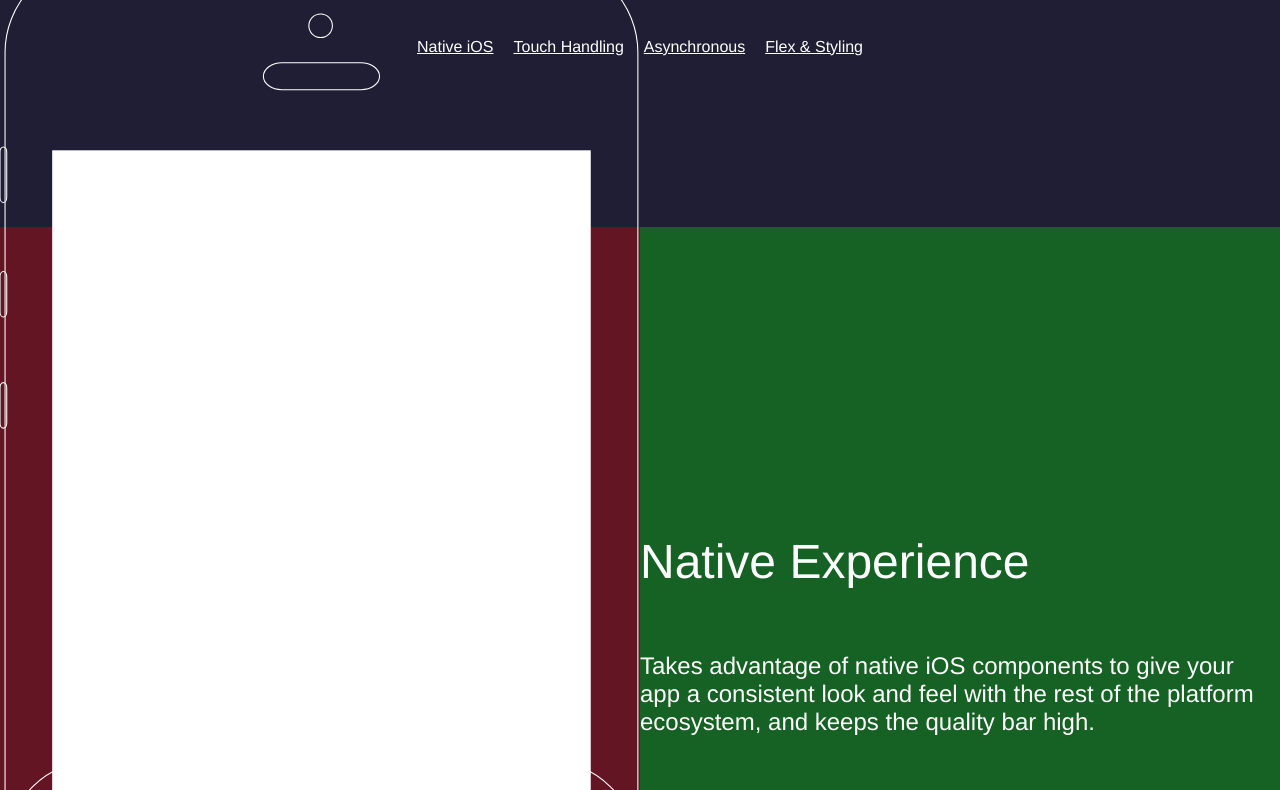
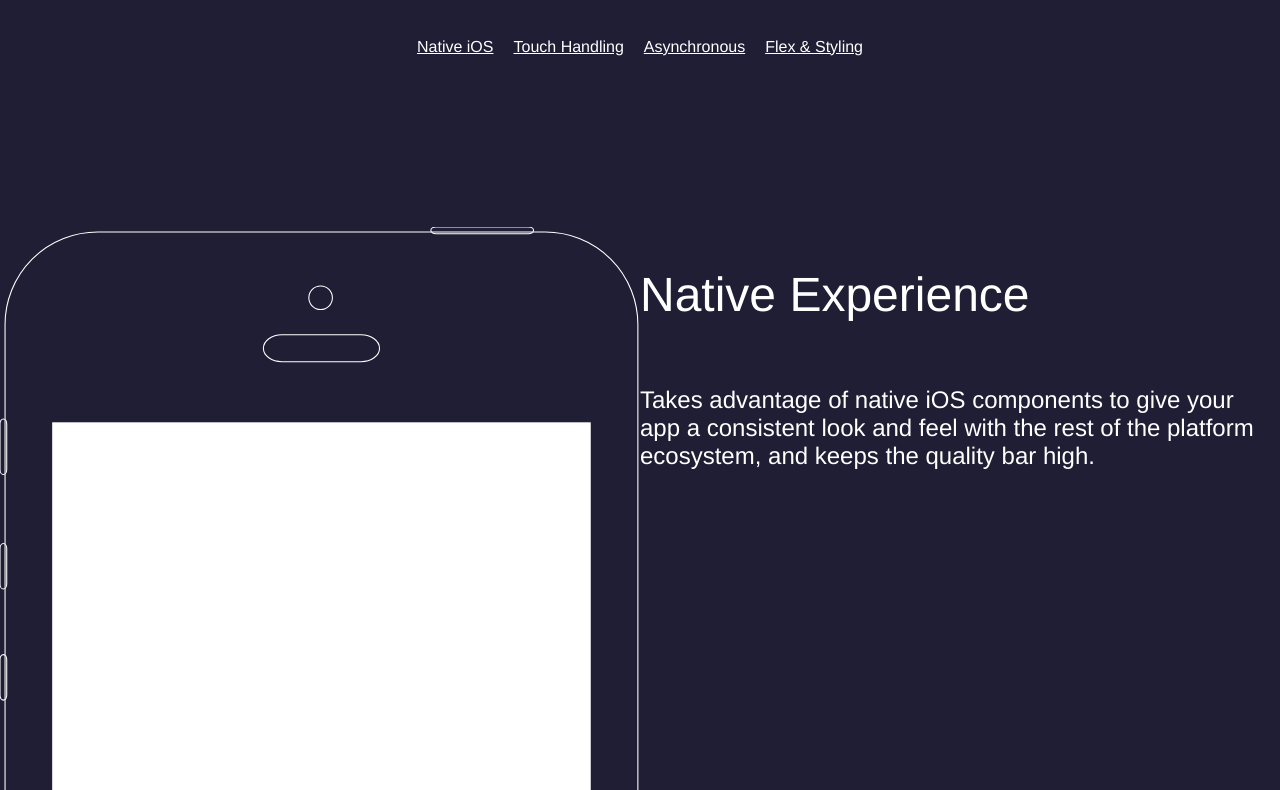
Before and after one commit to zhenhappy/sike-react-ilovereact, a website: page index.html in a window 1280 px wide. Shown: the part 573-1363 px from the top of the page. Drawn offline with Linux system fonts and the light colour scheme.

Commit message:
第二个任务优化

```diff
--- a/bundle/app.css
+++ b/bundle/app.css
@@ -422,33 +422,15 @@ td,
 th {
   padding: 0;
 }
-
 body, div, span {
   box-sizing: border-box;
   position: relative;
 
-  display: -webkit-box;
-
-  display: -webkit-flex;
-
-  display: -ms-flexbox;
-
   display: flex;
-  -webkit-box-orient: vertical;
-  -webkit-box-direction: normal;
-  -webkit-flex-direction: column;
-      -ms-flex-direction: column;
-          flex-direction: column;
-  -webkit-box-pack: center;
-  -webkit-justify-content: center;
-      -ms-flex-pack: center;
-          justify-content: center;
-  -webkit-flex-shrink: 0;
-      -ms-flex-negative: 0;
-          flex-shrink: 0;
-  -webkit-align-content: flex-start;
-      -ms-flex-line-pack: start;
-          align-content: flex-start;
+  flex-direction: column;
+  align-items: stretch;
+  flex-shrink: 0;
+  align-content: flex-start;
 
   border: 0 solid black;
   margin: 0;
@@ -458,7 +440,9 @@ body, div, span {
 body {
   background-color: #1F1E34;
   color: #FFF;
-  font-family: "Avenir Next", "HelveticaNeue-Light", "Helvetica Neue Light", "Helvetica Neue", Helvetica, Arial, "Lucida Grande", sans-serif;
+  font-family: "Avenir Next",
+      "HelveticaNeue-Light", "Helvetica Neue Light", "Helvetica Neue", Helvetica,
+      Arial, "Lucida Grande", sans-serif;
   font-weight: 100;
 }
 
@@ -487,15 +471,32 @@ a:hover {
   text-decoration: none;
 }
 
-/* 第二块区域*/
+/* 第一块区域*/
 .section {
   /*background-color: rgba(255,0,0,0.3);
   border: 2px solid #FFF;*/
+  height: 100vh;
   -webkit-box-align: center;
   -webkit-align-items: center;
       -ms-flex-align: center;
           align-items: center;
-  height: 100vh;
+  -webkit-box-pack: center;
+  -webkit-justify-content: center;
+      -ms-flex-pack: center;
+          justify-content: center;
+  -webkit-box-orient: horizontal;
+  -webkit-box-direction: normal;
+  -webkit-flex-direction: row;
+      -ms-flex-direction: row;
+          flex-direction: row;
+}
+
+.section:nth-child(1) {
+  -webkit-box-orient: vertical;
+  -webkit-box-direction: normal;
+  -webkit-flex-direction: column;
+      -ms-flex-direction: column;
+          flex-direction: column;
 }
 
 .nav {
@@ -515,14 +516,6 @@ a:hover {
 }
 
 /* 第二块区域*/
-.section:nth-child(2) {
-  -webkit-box-orient: horizontal;
-  -webkit-box-direction: normal;
-  -webkit-flex-direction: row;
-      -ms-flex-direction: row;
-          flex-direction: row;
-}
-
 .iphone-demo {
   -webkit-box-flex: 1;
   -webkit-flex-grow: 1;
@@ -532,7 +525,6 @@ a:hover {
   -webkit-flex-basis: 0;
       -ms-flex-preferred-size: 0;
           flex-basis: 0;
-  background-color: rgba(255,0,0,0.3);
 }
 
 .feature-description {
@@ -544,14 +536,4 @@ a:hover {
   -webkit-flex-basis: 0;
       -ms-flex-preferred-size: 0;
           flex-basis: 0;
-  background-color: rgba(0,255,0,0.3);
 }
-
-/* 第三块区域*/
-.section:nth-child(3) {
-  -webkit-box-orient: horizontal;
-  -webkit-box-direction: normal;
-  -webkit-flex-direction: row;
-      -ms-flex-direction: row;
-          flex-direction: row;
-}
--- a/css/app.css
+++ b/css/app.css
@@ -1,58 +1,18 @@
 @import "normalize.css";
+@import "common.css";
 
-body, div, span {
-  box-sizing: border-box;
-  position: relative;
-
-  display: flex;
-  flex-direction: column;
-  justify-content: center;
-  flex-shrink: 0;
-  align-content: flex-start;
-
-  border: 0 solid black;
-  margin: 0;
-  padding: 0;
-}
-
-body {
-  background-color: #1F1E34;
-  color: #FFF;
-  font-family: "Avenir Next", "HelveticaNeue-Light", "Helvetica Neue Light", "Helvetica Neue", Helvetica, Arial, "Lucida Grande", sans-serif;
-  font-weight: 100;
-}
-
-h1 {
-  font-size: 64px;
-  font-weight: 100;
-}
-
-h2 {
-  font-size: 48px;
-  font-weight: 100;
-}
-
-p {
-  font-size: 24px;
-}
-
-a {
-  font-weight: 400;
-  color: #FFF;
-}
-
-a:hover {
-  font-weight: 400;
-  color: #DADADA;
-  text-decoration: none;
-}
-
-/* 第二块区域*/
+/* 第一块区域*/
 .section {
   /*background-color: rgba(255,0,0,0.3);
   border: 2px solid #FFF;*/
+  height: 100vh;
   align-items: center;
-  height: 100vh;
+  justify-content: center;
+  flex-direction: row;
+}
+
+.section:nth-child(1) {
+  flex-direction: column;
 }
 
 .nav {
@@ -65,25 +25,14 @@ a:hover {
 }
 
 /* 第二块区域*/
-.section:nth-child(2) {
-  flex-direction: row;
-}
-
 .iphone-demo {
   flex-grow: 1;
   height: 100vh;
   flex-basis: 0;
-  background-color: rgba(255,0,0,0.3);
 }
 
 .feature-description {
   flex-grow: 1;
   height: 100vh;
   flex-basis: 0;
-  background-color: rgba(0,255,0,0.3);
 }
-
-/* 第三块区域*/
-.section:nth-child(3) {
-  flex-direction: row;
-}
--- /dev/null
+++ b/css/common.css
@@ -0,0 +1,48 @@
+body, div, span {
+  box-sizing: border-box;
+  position: relative;
+
+  display: flex;
+  flex-direction: column;
+  align-items: stretch;
+  flex-shrink: 0;
+  align-content: flex-start;
+
+  border: 0 solid black;
+  margin: 0;
+  padding: 0;
+}
+
+body {
+  background-color: #1F1E34;
+  color: #FFF;
+  font-family: "Avenir Next",
+      "HelveticaNeue-Light", "Helvetica Neue Light", "Helvetica Neue", Helvetica,
+      Arial, "Lucida Grande", sans-serif;
+  font-weight: 100;
+}
+
+h1 {
+  font-size: 64px;
+  font-weight: 100;
+}
+
+h2 {
+  font-size: 48px;
+  font-weight: 100;
+}
+
+p {
+  font-size: 24px;
+}
+
+a {
+  font-weight: 400;
+  color: #FFF;
+}
+
+a:hover {
+  font-weight: 400;
+  color: #DADADA;
+  text-decoration: none;
+}
```
